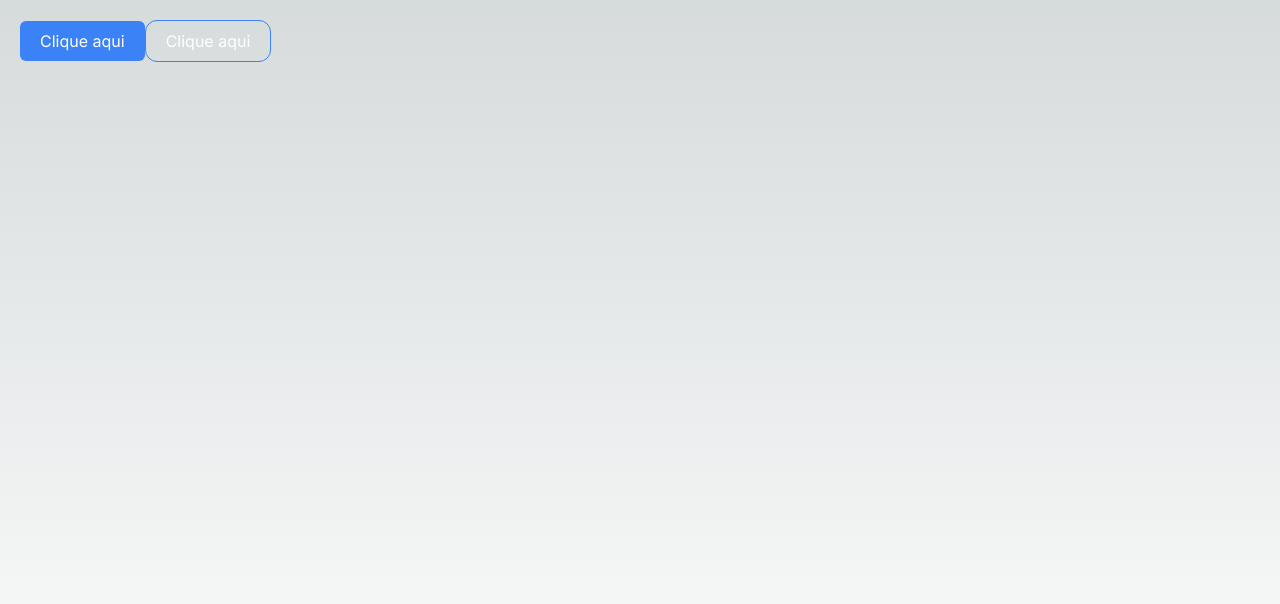
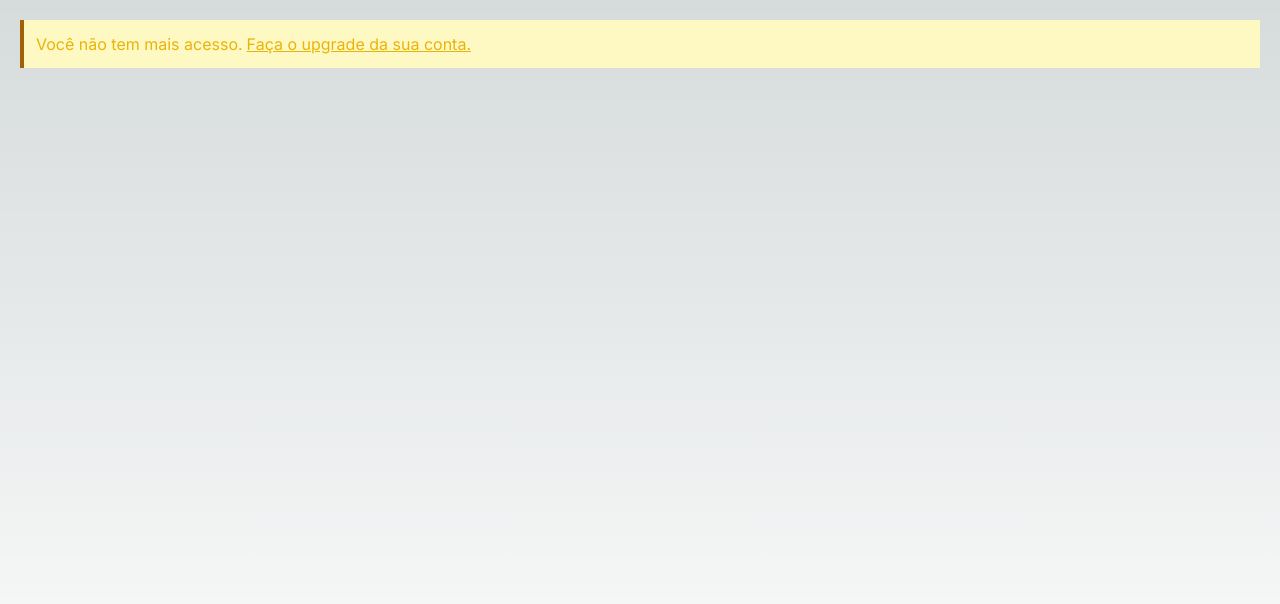
Before and after one commit to EvanilsonP/tailwindcss, a Next.js app: page / in a window 1280 px wide. Shown: the top 604 px of the page. Built offline with nearby package versions, Linux system fonts and the light colour scheme.

Commit message:
Exercicio alerta

```diff
--- a/src/app/page.tsx
+++ b/src/app/page.tsx
@@ -57,13 +57,23 @@
 // }
 
 // exercicio botão
+// export default function Page() {
+//   return (
+//     <div className="w-screen h-screen p-5">
+//       <button className="bg-blue-500 text-white rounded-md px-5 py-2 border-none">Clique aqui</button>
+//       <button className="px-5 py-2 rounded-md border border-blue-500 text-white rounded-xl">Clique aqui</button>
+//     </div>
+//   )
+// }
+
+// exercicio alerta
 export default function Page() {
-  return (
+  return(
     <div className="w-screen h-screen p-5">
-      <button className="bg-blue-500 text-white rounded-md px-5 py-2 border-none">Clique aqui</button>
-      <button className="px-5 py-2 rounded-md border border-blue-500 text-white rounded-xl">Clique aqui</button>
+      <div className="bg-yellow-100 text-yellow-500 border-l-4 border-yellow-700 p-3">
+        Você não tem mais acesso.
+       <a className="underline ml-1 cursor-pointer">Faça o upgrade da sua conta.</a>
+       </div>
     </div>
   )
 }
-
-//
```
